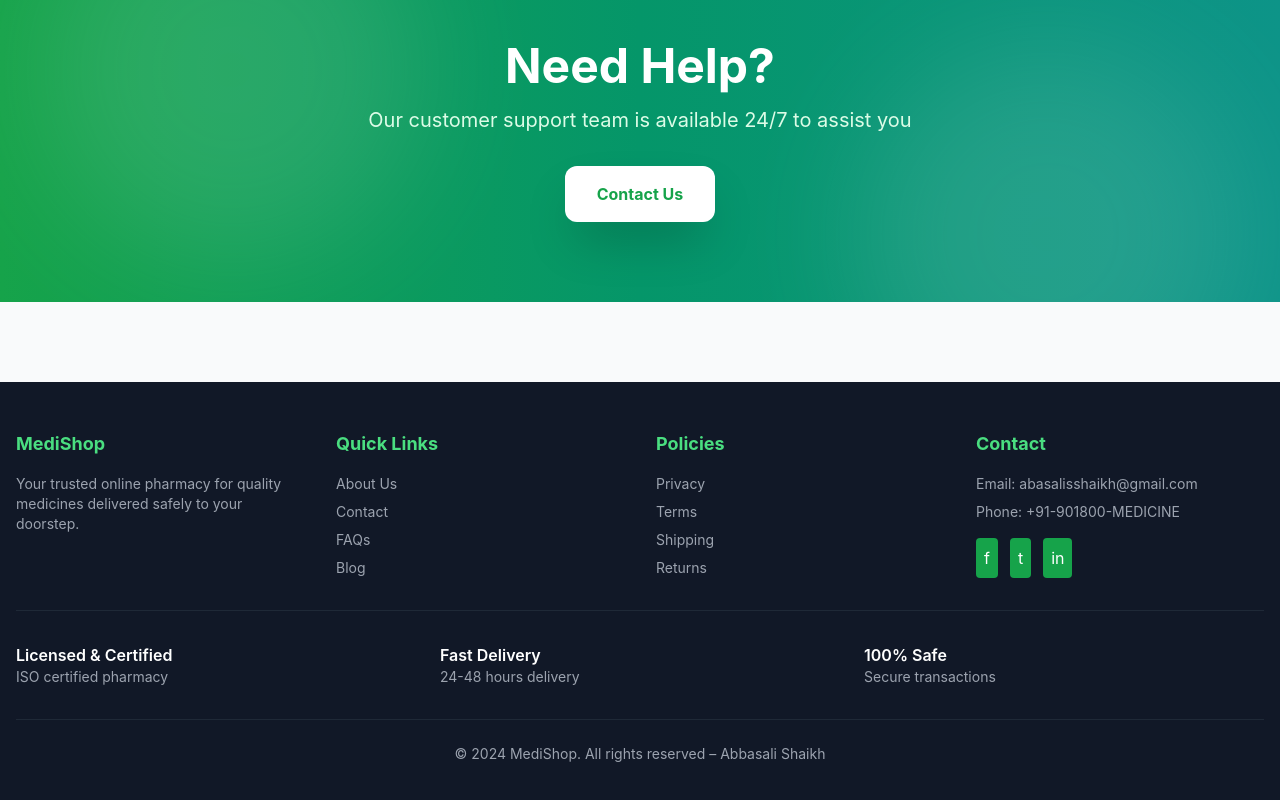
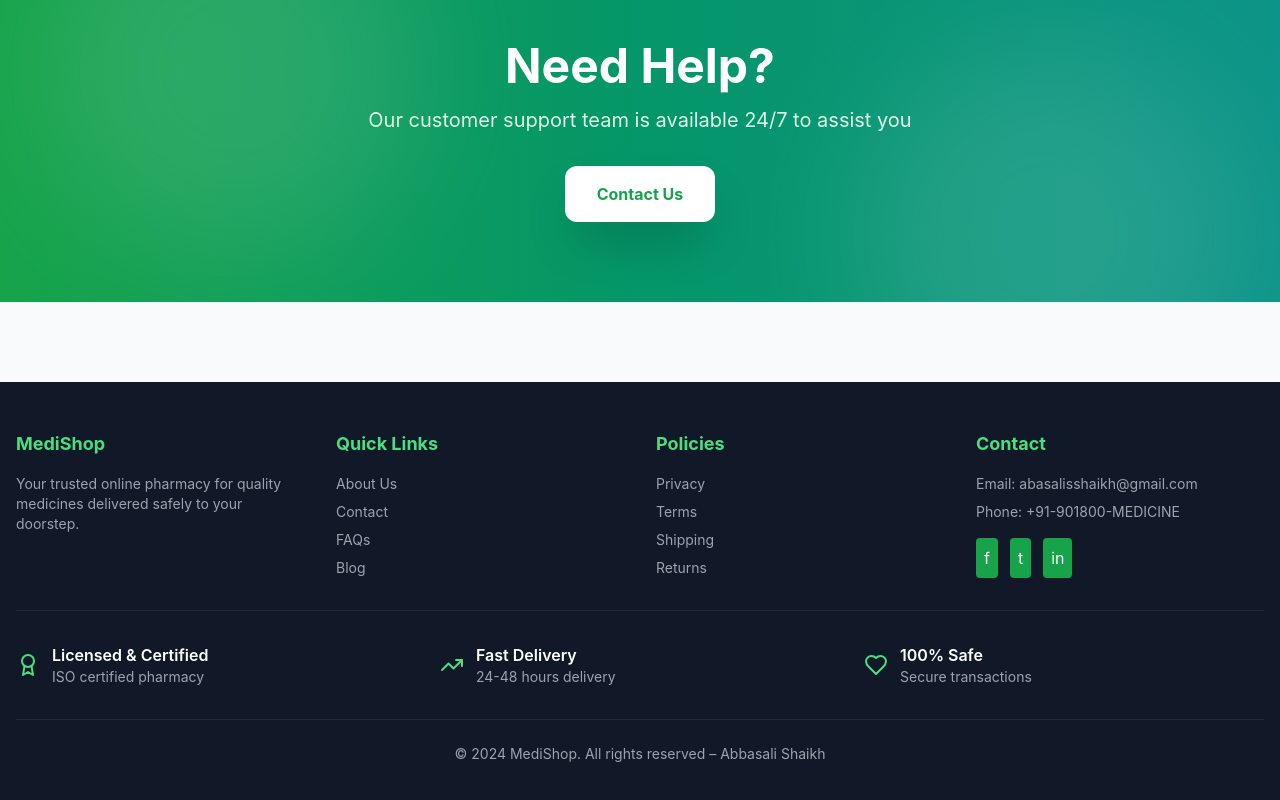
Before and after one commit to abbas-ali7/hackethonmedishop, a React (Create React App) app in the folder frontend/: page / in a window 1280 px wide. Shown: the part 2052-2852 px from the top of the page. Built offline with nearby package versions, Linux system fonts and the light colour scheme; no server answers.

Commit message:
Update Footer.js

```diff
--- a/frontend/src/components/Footer.js
+++ b/frontend/src/components/Footer.js
@@ -49,23 +49,24 @@ const Footer = () => {
           </div>
         </div>
 
+        {/* Features */}
         <div className="border-t border-gray-800 pt-8 grid grid-cols-1 md:grid-cols-3 gap-6 mb-8">
           <div className="flex items-center gap-3">
-
+            <Award className="text-green-400" size={24} />
             <div>
               <p className="font-semibold">Licensed & Certified</p>
               <p className="text-gray-400 text-sm">ISO certified pharmacy</p>
             </div>
           </div>
           <div className="flex items-center gap-3">
-
+            <TrendingUp className="text-green-400" size={24} />
             <div>
               <p className="font-semibold">Fast Delivery</p>
               <p className="text-gray-400 text-sm">24-48 hours delivery</p>
             </div>
           </div>
           <div className="flex items-center gap-3">
-
+            <Heart className="text-green-400" size={24} />
             <div>
               <p className="font-semibold">100% Safe</p>
               <p className="text-gray-400 text-sm">Secure transactions</p>
@@ -73,6 +74,7 @@ const Footer = () => {
           </div>
         </div>
 
+        {/* Footer copyright */}
         <div className="border-t border-gray-800 pt-6 text-center text-gray-400 text-sm">
           <p>© 2024 MediShop. All rights reserved – Abbasali Shaikh</p>
         </div>
```
